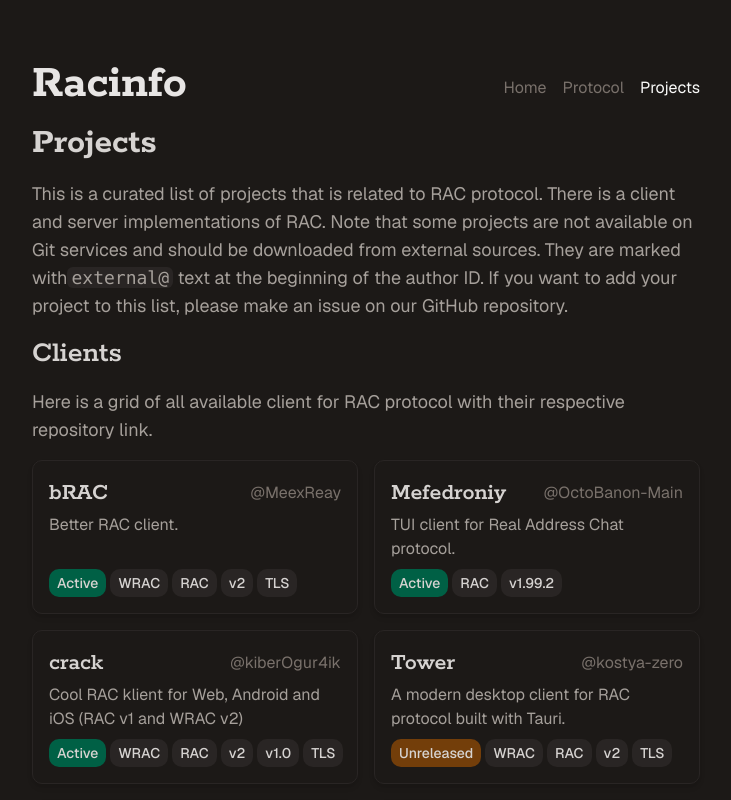
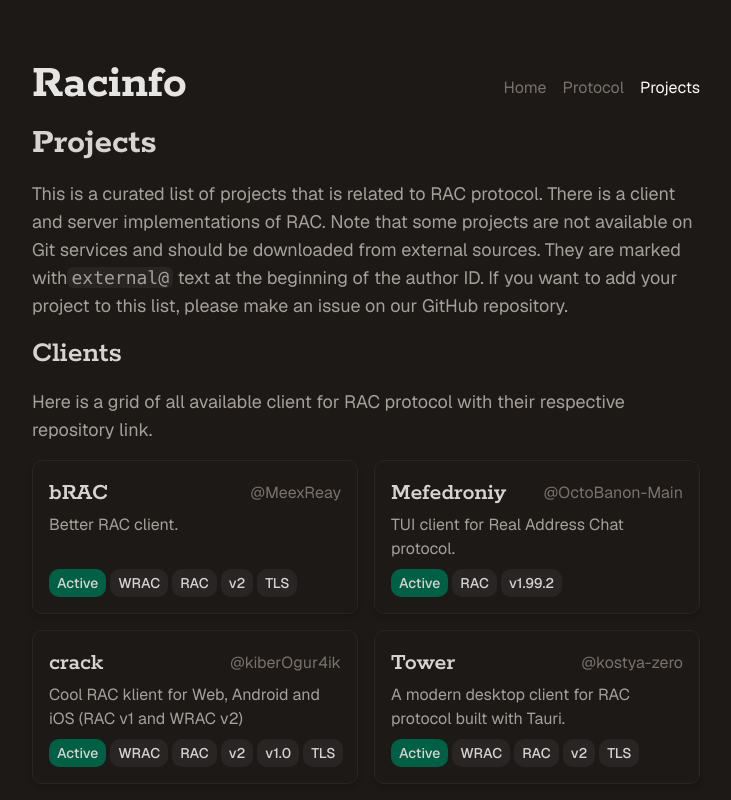
Before and after one commit to kostya-zero/racinfo, a Next.js app: page /projects in a window 1280 px wide. Shown: the top 800 px of the page, without its empty margins (274-1005 px from the left). Built offline with nearby package versions, Linux system fonts and the light colour scheme.

Commit message:
chore(projects): change Tower status

```diff
--- a/src/app/projects/page.tsx
+++ b/src/app/projects/page.tsx
@@ -33,7 +33,7 @@
       authorId: "kostya-zero",
       projectGit: "https://github.com/kostya-zero/tower",
       description: "A modern desktop client for RAC protocol built with Tauri.",
-      tags: ["Unreleased", "WRAC", "RAC", "v2", "TLS"],
+      tags: ["Active", "WRAC", "RAC", "v2", "TLS"],
     },
     {
       name: "Snowdrop",
```
